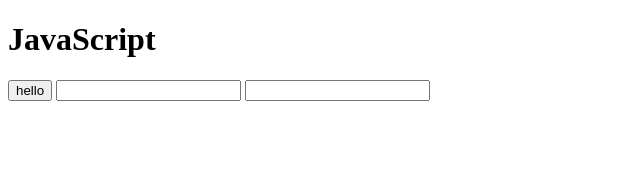
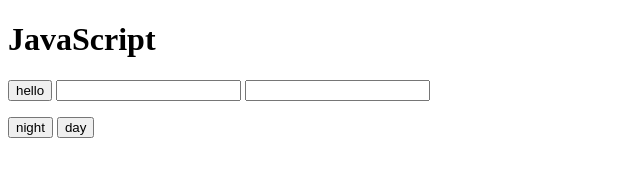
Before and after one commit to kokoi1211/web1, a plain HTML site: page ex1.html in a window 1280 px wide. Shown: the whole page, without its empty margins (0-640 px from the left). Drawn offline with Linux system fonts and the light colour scheme.

Commit message:
Add files via upload

```diff
--- a/ex1.html
+++ b/ex1.html
@@ -6,8 +6,19 @@
 </head>
 <body>
     <h1>JavaScript</h1>
-    <input type="button" value="hello" onclick="alert('hi')">
-    <input type="text" onchange="alert('changed')">
-    <input type="text" onkeydown="alert('key down!')">
+    <p>
+        <input type="button" value="hello" onclick="alert('hi')">
+        <input type="text" onchange="alert('changed')">
+        <input type="text" onkeydown="alert('key down!')">
+    </p>
+    <input type="button" value="night" onclick="
+    document.querySelector('body').style.backgroundColor = 'black';
+    document.querySelector('body').style.color = 'white';
+    ">
+    <input type="button" value="day" onclick="
+    document.querySelector('body').style.backgroundColor = 'white';
+    document.querySelector('body').style.color = 'black';
+    ">
+
 </body>
 </html>
```
